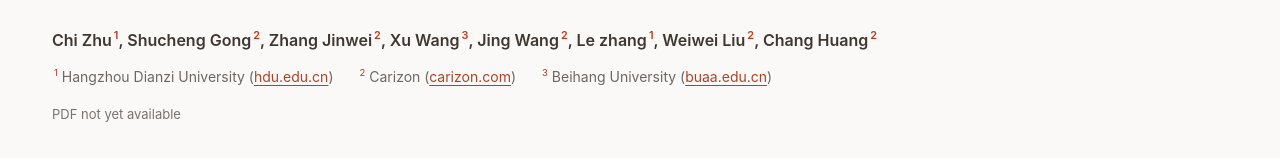
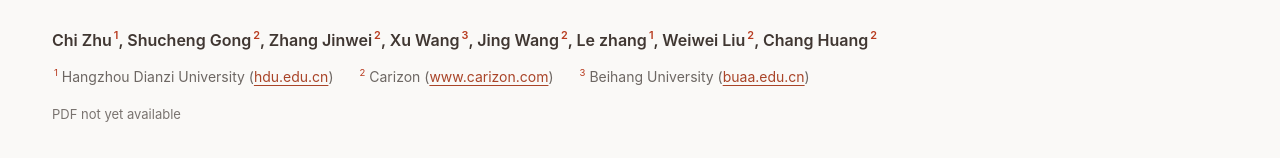
Before and after one commit to carizon-gaia/lifter, a plain HTML site: page index-en.html in a window 1280 px wide. Shown: the part 315-473 px from the top of the page. Drawn offline with Linux system fonts and the light colour scheme.

Commit message:
Fix Carizon website link
Co-Authored-By: Claude Code <noreply@anthropic.com>

```diff
--- a/index-en.html
+++ b/index-en.html
@@ -28,7 +28,7 @@
       <h1 id="hero-title" class="technical-hero-title project-title" lang="en">LiFTeR: <span>Generating LiDAR Gaussian Fields from Surround-View Cameras</span></h1>
       <div class="project-credits" aria-label="Authors and affiliations">
         <p class="project-authors" lang="en">Chi Zhu<sup>1</sup>, Shucheng Gong<sup>2</sup>, Zhang Jinwei<sup>2</sup>, Xu Wang<sup>3</sup>, Jing Wang<sup>2</sup>, Le zhang<sup>1</sup>, Weiwei Liu<sup>2</sup>, Chang Huang<sup>2</sup></p>
-        <p class="project-affiliations" lang="en"><span><sup>1</sup> Hangzhou Dianzi University (<a href="https://www.hdu.edu.cn/">hdu.edu.cn</a>)</span><span><sup>2</sup> Carizon (<a href="https://carizon.com/">carizon.com</a>)</span><span><sup>3</sup> Beihang University (<a href="https://www.buaa.edu.cn/">buaa.edu.cn</a>)</span></p>
+        <p class="project-affiliations" lang="en"><span><sup>1</sup> Hangzhou Dianzi University (<a href="https://www.hdu.edu.cn/">hdu.edu.cn</a>)</span><span><sup>2</sup> Carizon (<a href="https://www.carizon.com/#/">www.carizon.com</a>)</span><span><sup>3</sup> Beihang University (<a href="https://www.buaa.edu.cn/">buaa.edu.cn</a>)</span></p>
         <p class="paper-availability">PDF not yet available</p>
       </div>
       <div class="hero-bottom">
```
Also changed, not shown: index-zh.html (+1 -1 lines), index.html (+1 -1 lines).
